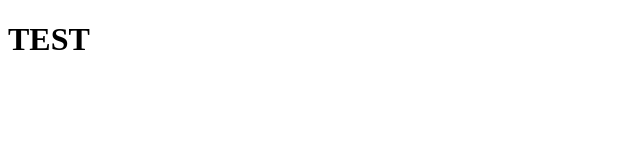
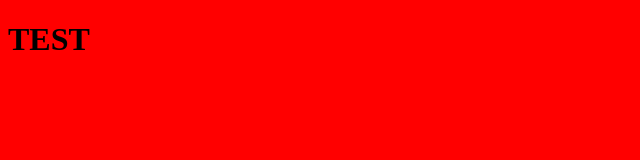
Before and after one commit to Coregod360/Coregod360.github.io, a plain HTML site: page window/index.html in a window 1280 px wide. Shown: the whole page, without its empty margins (0-640 px from the left). Drawn offline with Linux system fonts and the light colour scheme.

Commit message:
Update index.html

```diff
--- a/window/index.html
+++ b/window/index.html
@@ -5,7 +5,7 @@
 <link rel="stylesheet" type="text/css" href="style.css"/>
 </head>
 
-<body>
+<body id="wrapper">
 
 <h1> TEST </h1>
 
```
